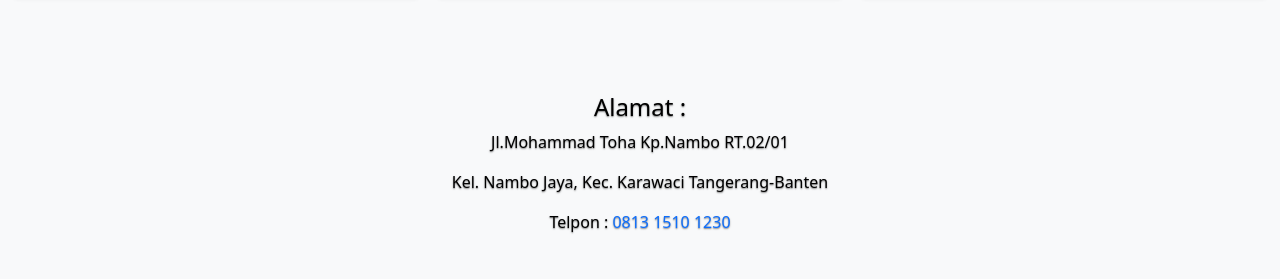
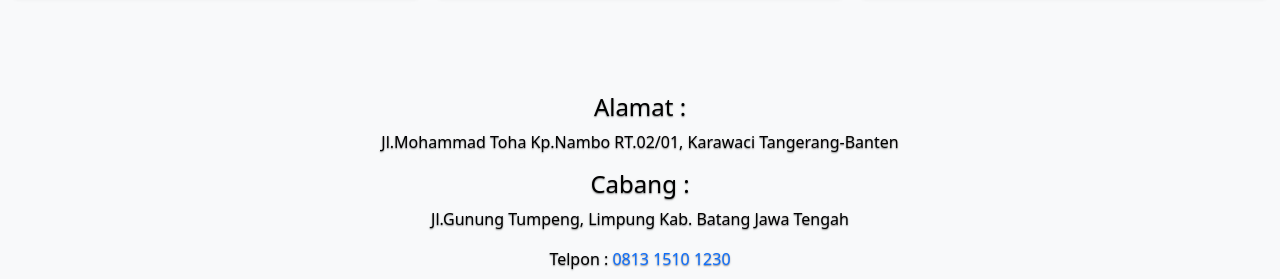
Before and after one commit to coorporates/globaljayateknindo, a plain HTML site: page index.html in a window 1280 px wide. Shown: the part 2761-3040 px from the top of the page. Drawn offline with nearby package versions, Linux system fonts and the light colour scheme.

Commit message:
menambahkan alamat cabang

```diff
--- a/index.html
+++ b/index.html
@@ -320,8 +320,9 @@
       <section id="contact" class="contact mt-5">
         <div class="container-contact">
           <h4>Alamat :</h4>
-          <p>Jl.Mohammad Toha Kp.Nambo RT.02/01</p>
-          <p>Kel. Nambo Jaya, Kec. Karawaci Tangerang-Banten</p>
+          <p>Jl.Mohammad Toha Kp.Nambo RT.02/01, Karawaci Tangerang-Banten</p>
+          <h4>Cabang :</h4>
+          <p>Jl.Gunung Tumpeng, Limpung Kab. Batang Jawa Tengah</p>
           <p>Telpon : <a href="https://wa.me/6281315101230" class="text-decoration-none">0813 1510 1230</a></p>
         </div>
 
```
Also changed, not shown: img/11.jpeg (deleted).
